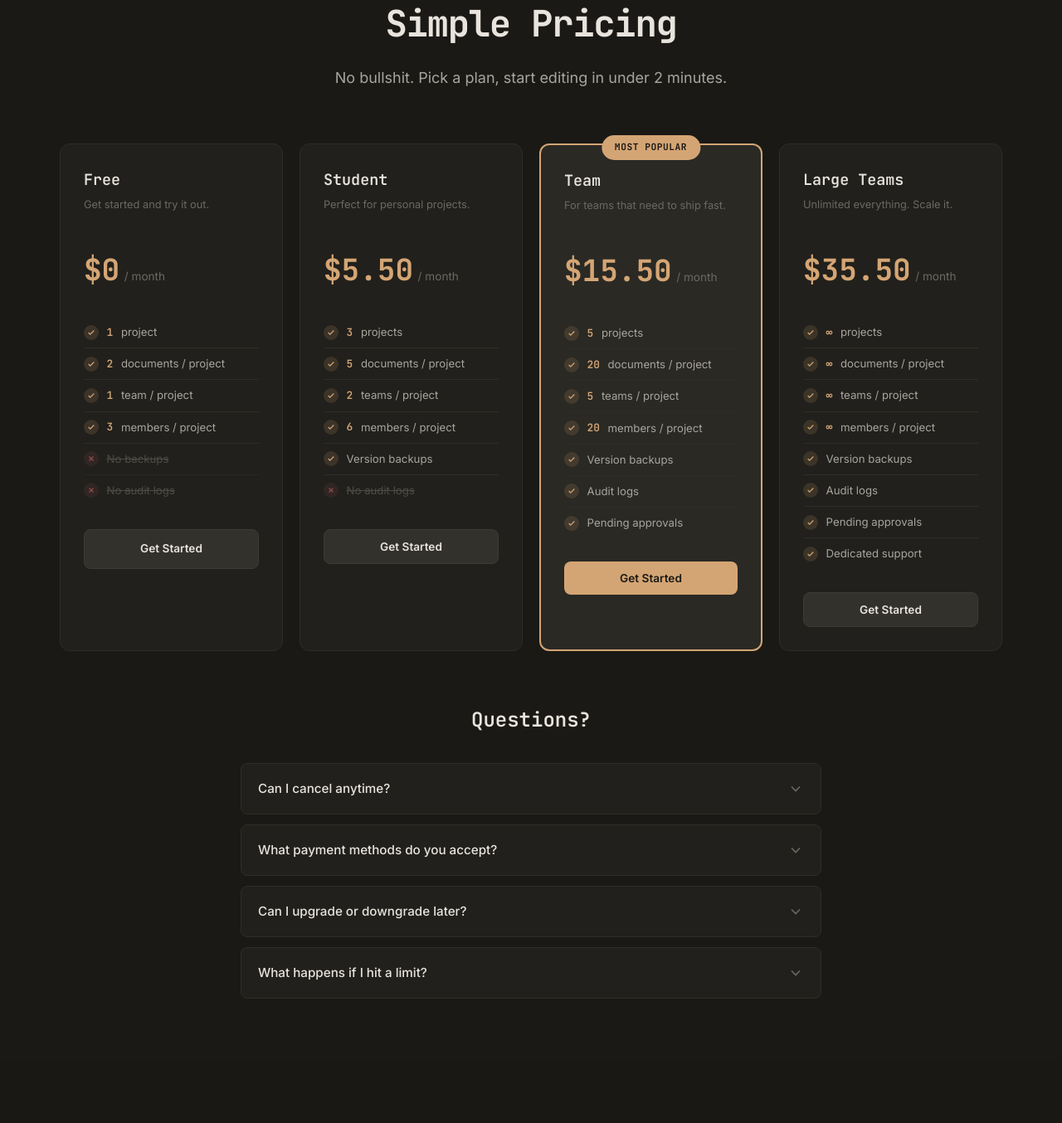
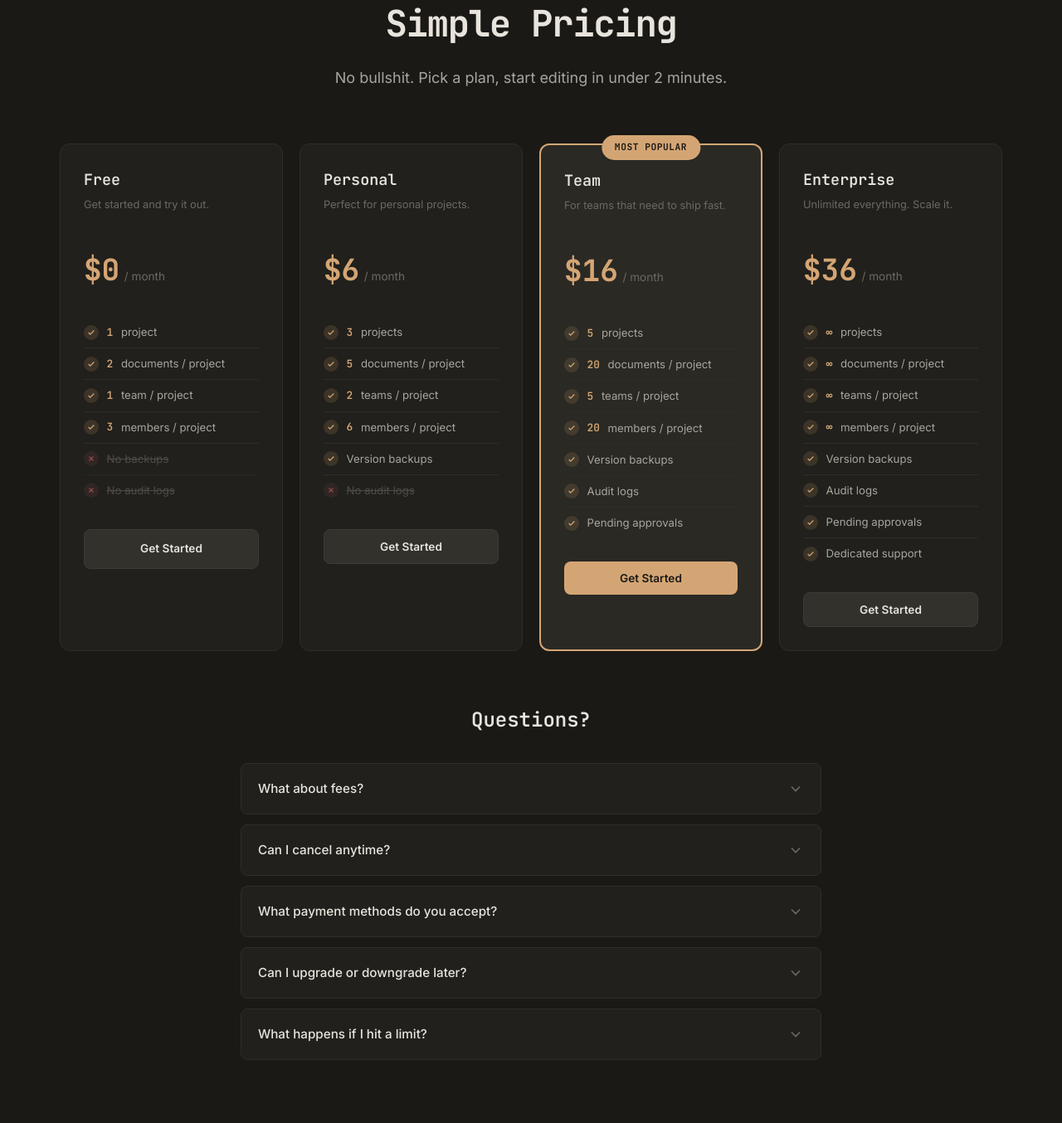
Before and after one commit to solaraengineer/solaradocs, a Django app: page /buy/ in a window 1280 px wide. Shown: the part 142-1496 px from the top of the page at 83% size. Before the commit the page ends 1346 px from the top, so only its background shows below. Run offline with Django 4.2, Linux system fonts and the light colour scheme; parts of the project's set-up code (start-up, migrations or seed data) failed here and were passed over; some libraries are stand-ins or nearby versions.

Commit message:
Working for payments merge to prod

```diff
--- a/solaradocs/models.py
+++ b/solaradocs/models.py
@@ -11,8 +11,8 @@ class User(AbstractUser):
 TIER_LIMITS = {
     'free': {'projects': 1, 'documents': 2, 'teams': 1, 'members': 3, 'collaborations': 2,
              'backups': False, 'audit': False, 'pending': False},
-    'student': {'projects': 3, 'documents': 5, 'teams': 2, 'members': 6, 'collaborations': 5,
-                'backups': True, 'audit': False, 'pending': False},
+    'personal': {'projects': 3, 'documents': 5, 'teams': 2, 'members': 6, 'collaborations': 5,
+                 'backups': True, 'audit': False, 'pending': False},
     'team': {'projects': 5, 'documents': 20, 'teams': 5, 'members': 20, 'collaborations': 8,
              'backups': True, 'audit': True, 'pending': True},
     'enterprise': {'projects': None, 'documents': None, 'teams': None, 'members': None, 'collaborations': None,
--- a/solaradocs/templates/buy.html
+++ b/solaradocs/templates/buy.html
@@ -611,12 +611,12 @@
                 </div>
             </div>
 
-            <!-- Student Plan -->
+            <!-- Personal Plan -->
             <div class="plan-card">
-                <h3 class="plan-name">Student</h3>
+                <h3 class="plan-name">Personal</h3>
                 <p class="plan-desc">Perfect for personal projects.</p>
                 <div class="plan-price">
-                    <span class="price-amount">$5.50</span>
+                    <span class="price-amount">$6</span>
                     <span class="price-period">/ month</span>
                 </div>
                 <ul class="plan-features">
@@ -672,9 +672,8 @@
                 </ul>
                 <form class="plan-cta" action="{% url 'create-checkout-session' %}" method="POST">
                     {% csrf_token %}
-                    <input type="hidden" name="plan_name" value="student">
-                    <input type="hidden" name="amount" value="500">
-                    <input type="hidden" name="tier" value="student">
+                    <input type="hidden" name="plan_name" value="personal">
+                    <input type="hidden" name="tier" value="personal">
                     <button type="submit">Get Started</button>
                 </form>
             </div>
@@ -685,7 +684,7 @@
                 <h3 class="plan-name">Team</h3>
                 <p class="plan-desc">For teams that need to ship fast.</p>
                 <div class="plan-price">
-                    <span class="price-amount">$15.50</span>
+                    <span class="price-amount">$16</span>
                     <span class="price-period">/ month</span>
                 </div>
                 <ul class="plan-features">
@@ -749,18 +748,17 @@
                 <form class="plan-cta" action="{% url 'create-checkout-session' %}" method="POST">
                     {% csrf_token %}
                     <input type="hidden" name="plan_name" value="team">
-                    <input type="hidden" name="amount" value="1500">
                     <input type="hidden" name="tier" value="team">
                     <button type="submit">Get Started</button>
                 </form>
             </div>
 
-            <!-- Large Teams Plan -->
+            <!-- Enterprise Plan -->
             <div class="plan-card">
-                <h3 class="plan-name">Large Teams</h3>
+                <h3 class="plan-name">Enterprise</h3>
                 <p class="plan-desc">Unlimited everything. Scale it.</p>
                 <div class="plan-price">
-                    <span class="price-amount">$35.50</span>
+                    <span class="price-amount">$36</span>
                     <span class="price-period">/ month</span>
                 </div>
                 <ul class="plan-features">
@@ -832,7 +830,6 @@
                 <form class="plan-cta" action="{% url 'create-checkout-session' %}" method="POST">
                     {% csrf_token %}
                     <input type="hidden" name="plan_name" value="enterprise">
-                    <input type="hidden" name="amount" value="3500">
                     <input type="hidden" name="tier" value="enterprise">
                     <button type="submit">Get Started</button>
                 </form>
@@ -842,6 +839,17 @@
         <!-- FAQ -->
         <div class="faq-section">
             <h2 class="faq-title">Questions?</h2>
+            <div class="faq-item">
+                <button class="faq-question" onclick="this.parentElement.classList.toggle('open')">
+                    What about fees?
+                    <svg viewBox="0 0 24 24" fill="none" stroke="currentColor" stroke-width="2">
+                        <polyline points="6 9 12 15 18 9"/>
+                    </svg>
+                </button>
+                <div class="faq-answer">
+                    The price you see is the full price. No hidden fees, no transaction costs, no surprises.
+                </div>
+            </div>
             <div class="faq-item">
                 <button class="faq-question" onclick="this.parentElement.classList.toggle('open')">
                     Can I cancel anytime?
--- a/solaradocs/templates/docs.html
+++ b/solaradocs/templates/docs.html
@@ -587,15 +587,11 @@
                     <div class="doc-section-content">
                         <p>
                             Solara Docs is a modern documentation platform built for teams who need to create, organize,
-                            and maintain documentation efficiently. With real-time collaboration, version control, and
+                            and maintain documentation efficiently. With version control and
                             team-based access management, it's the perfect solution for technical documentation.
                         </p>
 
                         <div class="feature-grid">
-                            <div class="feature-card">
-                                <h4>Real-time Collaboration</h4>
-                                <p>Work together with your team. See changes as they happen with live editing.</p>
-                            </div>
                             <div class="feature-card">
                                 <h4>Team Management</h4>
                                 <p>Organize members into teams with role-based access control.</p>
--- a/solaradocs/views.py
+++ b/solaradocs/views.py
@@ -56,8 +56,8 @@ stripe.public_key = settings.STRIPE_PUBLIC_KEY
 TIER_LIMITS = {
     'free': {'projects': 1, 'documents': 2, 'teams': 1, 'members': 3, 'collaborations': 2,
              'backups': False, 'audit': False, 'pending': False},
-    'student': {'projects': 3, 'documents': 5, 'teams': 2, 'members': 6, 'collaborations': 5,
-                'backups': True, 'audit': False, 'pending': False},
+    'personal': {'projects': 3, 'documents': 5, 'teams': 2, 'members': 6, 'collaborations': 5,
+                 'backups': True, 'audit': False, 'pending': False},
     'team': {'projects': 5, 'documents': 20, 'teams': 5, 'members': 20, 'collaborations': 8,
              'backups': True, 'audit': True, 'pending': True},
     'enterprise': {'projects': None, 'documents': None, 'teams': None, 'members': None, 'collaborations': None,
@@ -739,9 +739,9 @@ def home(request):
 
 
 PRICE_IDS = {
-    'student': 'price_1SspbqHVqJxZgWX0LLHVKyrq',
-    'team': 'price_1SspcWHVqJxZgWX0bv4QsgrW',
-    'enterprise': 'price_1SspdtHVqJxZgWX0J2ZR4dIU',
+    'personal': settings.STRIPE_PERSONAL_PRICE_ID,
+    'team': settings.STRIPE_TEAM_PRICE_ID,
+    'enterprise': settings.STRIPE_ENTERPRISE_PRICE_ID,
 }
 
 
@@ -816,9 +816,9 @@ def stripe_webhook(request):
             if items:
                 price_id = items[0].get('price', {}).get('id')
                 tier = {
-                    'price_1SspbqHVqJxZgWX0LLHVKyrq': 'student',
-                    'price_1SspcWHVqJxZgWX0bv4QsgrW': 'team',
-                    'price_1SspdtHVqJxZgWX0J2ZR4dIU': 'enterprise',
+                    settings.STRIPE_PERSONAL_PRICE_ID: 'personal',
+                    settings.STRIPE_TEAM_PRICE_ID: 'team',
+                    settings.STRIPE_ENTERPRISE_PRICE_ID: 'enterprise',
                 }.get(price_id)
 
         if customer_id and tier:
@@ -844,9 +844,9 @@ def stripe_webhook(request):
                 if items:
                     price_id = items[0].get('price', {}).get('id')
                     tier = {
-                        'price_1SspbqHVqJxZgWX0LLHVKyrq': 'student',
-                        'price_1SspcWHVqJxZgWX0bv4QsgrW': 'team',
-                        'price_1SspdtHVqJxZgWX0J2ZR4dIU': 'enterprise',
+                        settings.STRIPE_PERSONAL_PRICE_ID: 'personal',
+                        settings.STRIPE_TEAM_PRICE_ID: 'team',
+                        settings.STRIPE_ENTERPRISE_PRICE_ID: 'enterprise',
                     }.get(price_id)
 
         if customer_id:
@@ -902,9 +902,9 @@ def stripe_webhook(request):
         if items:
             price_id = items[0].get('price', {}).get('id')
             tier = {
-                'price_1SspbqHVqJxZgWX0LLHVKyrq': 'student',
-                'price_1SspcWHVqJxZgWX0bv4QsgrW': 'team',
-                'price_1SspdtHVqJxZgWX0J2ZR4dIU': 'enterprise',
+                settings.STRIPE_PERSONAL_PRICE_ID: 'personal',
+                settings.STRIPE_TEAM_PRICE_ID: 'team',
+                settings.STRIPE_ENTERPRISE_PRICE_ID: 'enterprise',
             }.get(price_id)
 
         if customer_id:
--- a/solaradocs/views_admin.py
+++ b/solaradocs/views_admin.py
@@ -54,7 +54,7 @@ def admin_update_user(request):
     if not user:
         return JsonResponse({'success': False, 'error': 'User not found'}, status=404)
     tier = data.get('tier', '')
-    if tier not in ('free', 'student', 'team', 'enterprise'):
+    if tier not in ('free', 'personal', 'team', 'enterprise'):
         return JsonResponse({'success': False, 'error': 'Invalid tier'}, status=400)
     user.Tier = tier
     user.save(update_fields=['Tier'])
```
Also changed, not shown: logic/settings.py (+6 -1 lines), solaradocs/templates/index.html (+1 -6 lines), solaradocs/templates/register.html (+0 -8 lines), solaradocs/templates/setup.html (+0 -8 lines).
